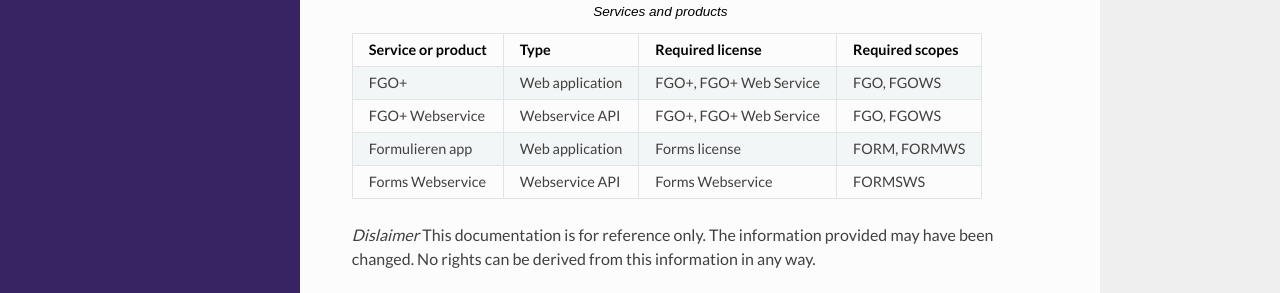
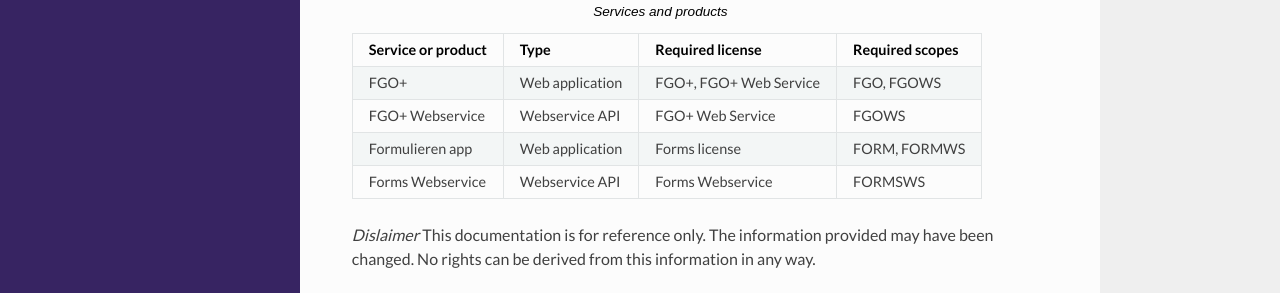
Before and after one commit to Techniek-Nederland/techniek-nederland-formulieren, a Sphinx documentation site: the page built from source/available-services/index.rst, in a window 1280 px wide and 1389 px high. Shown: the part 929-1222 px from the top of the window. Built offline with Sphinx 7.4.7 and the Read the Docs theme 2.0.0, drawn with Linux system fonts in a browser that asks for light colours.

Commit message:
Only FGOWS is required for the API

```diff
--- a/source/available-services/index.rst
+++ b/source/available-services/index.rst
@@ -46,8 +46,8 @@ The following table shows what services and licenses are required:
 
     *   - FGO+ Webservice
         - Webservice API
-        - FGO+, FGO+ Web Service
-        - FGO, FGOWS
+        - FGO+ Web Service
+        - FGOWS
 
     *   - Formulieren app
         - Web application
```
